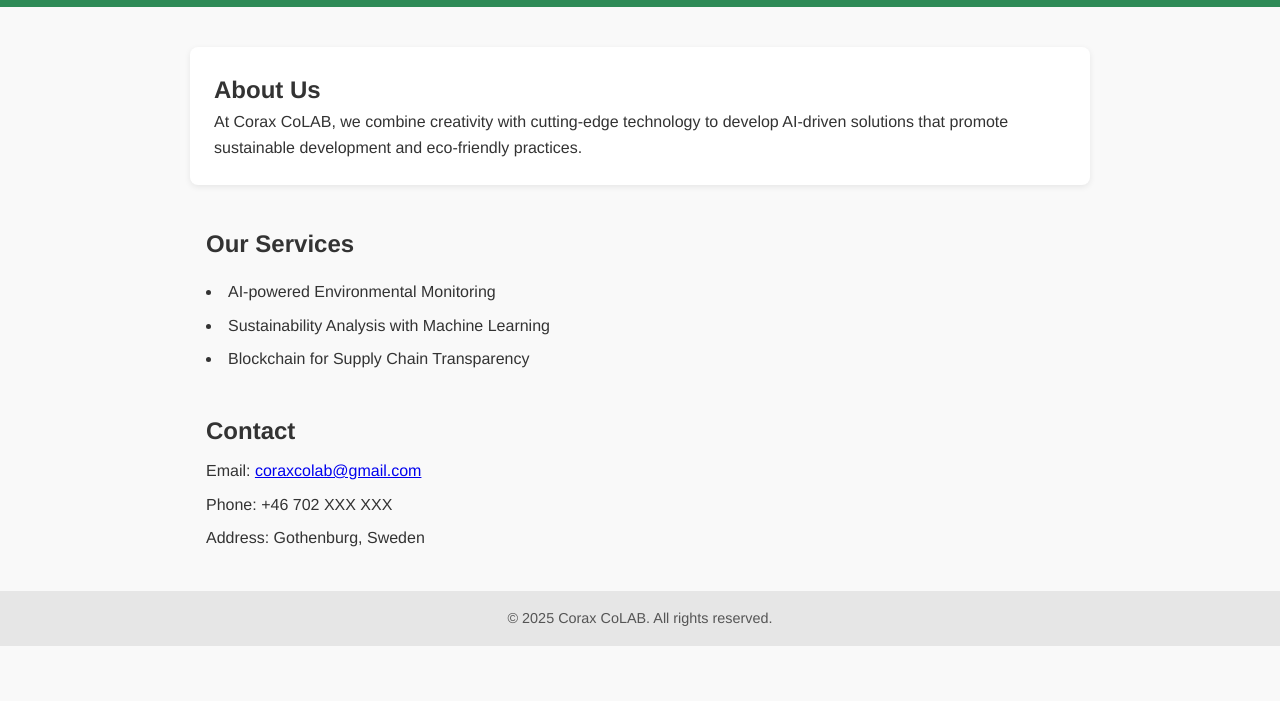
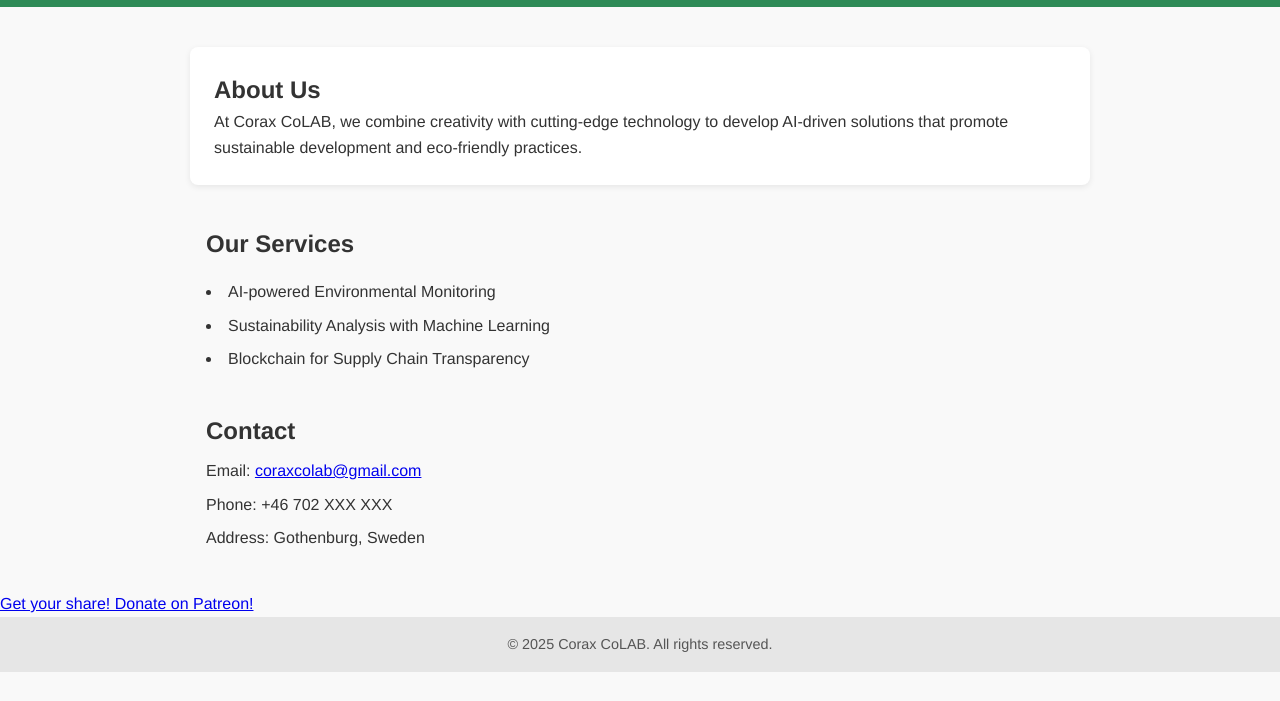
Before and after one commit to coraxgs/coraxgs.github.io, a plain HTML site: page index.html in a window 1280 px wide. Shown: the part 99-800 px from the top of the page. Drawn offline with Linux system fonts and the light colour scheme.

Commit message:
Added Patreon button

```diff
--- a/index.html
+++ b/index.html
@@ -106,6 +106,19 @@
     <p>Address: Gothenburg, Sweden</p>
   </section>
 
+  <!-- Patreon-knapp, placera den här -->
+<div class="patreon-container">
+    <a
+      href="https://www.patreon.com/13483660/join"
+      class="patreon-btn"
+      target="_blank"
+      rel="noopener noreferrer"
+    >
+      Get your share! Donate on Patreon!
+    </a>
+  </div>
+
+
   <footer>
     <p>&copy; 2025 Corax CoLAB. All rights reserved.</p>
   </footer>
```
